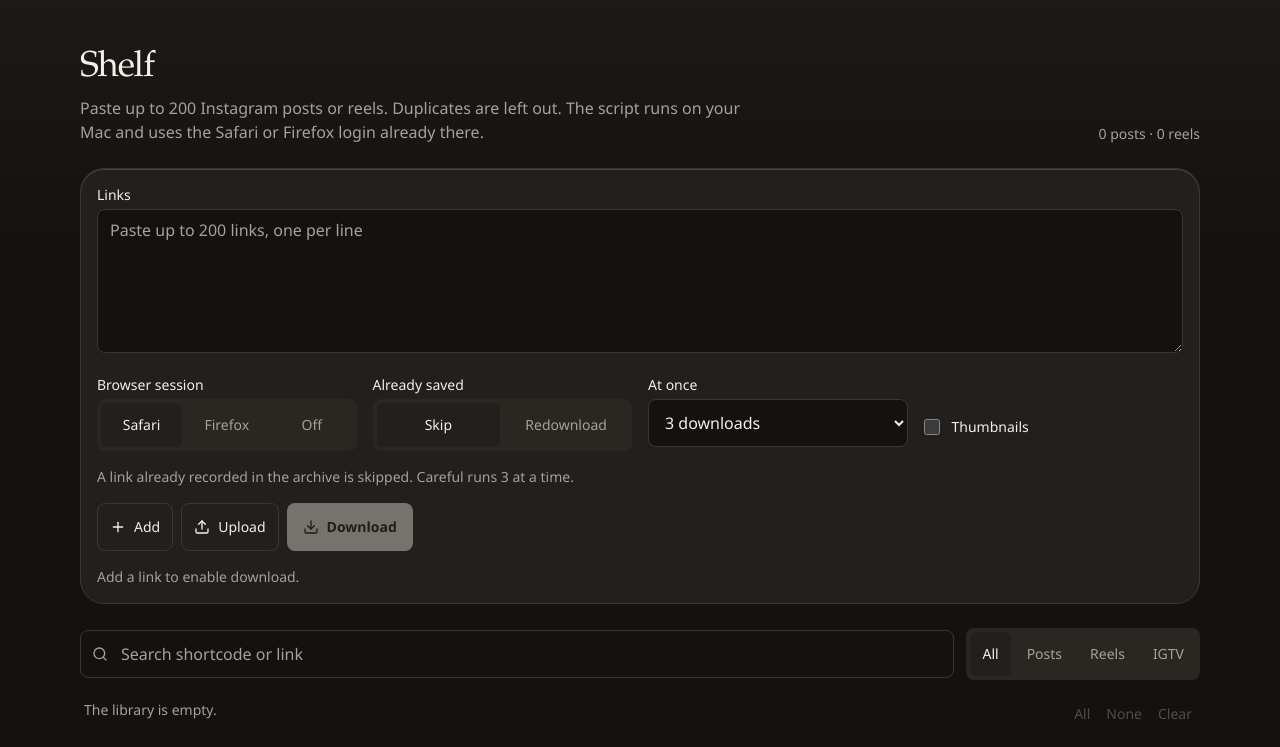
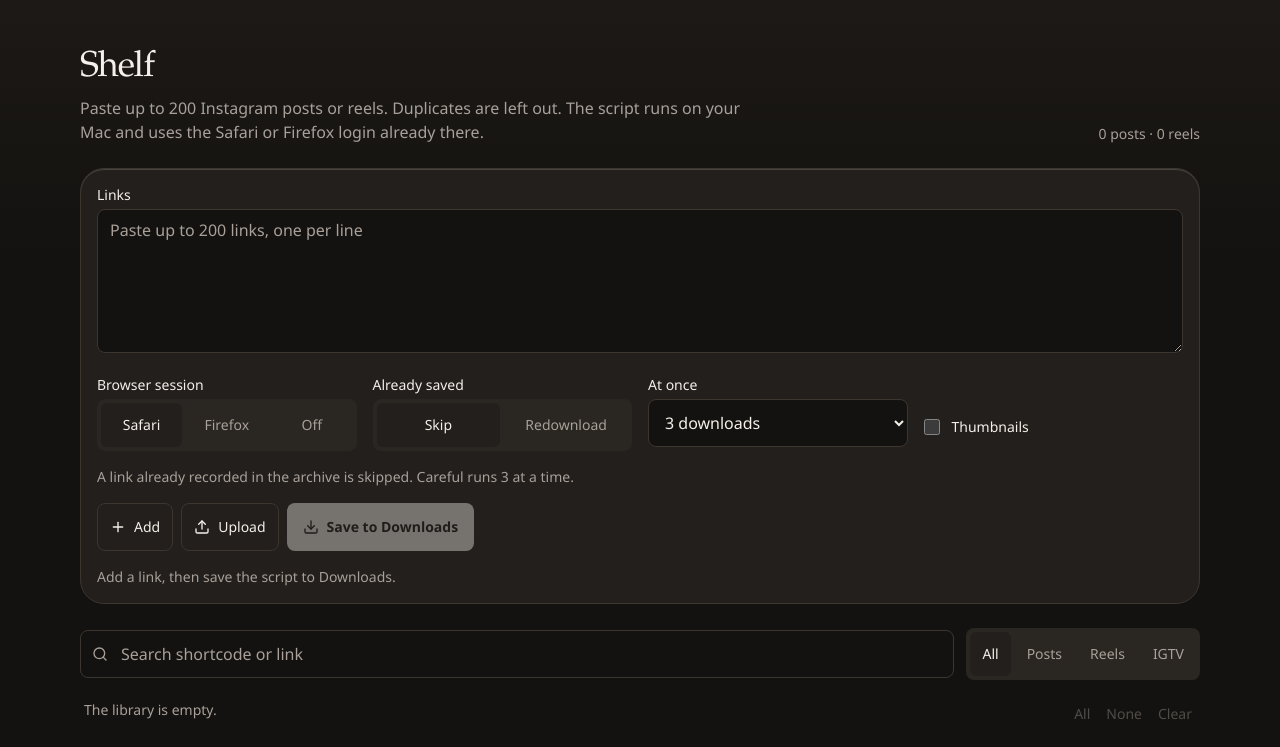
Before and after one commit to MiKhelangelo/shelf, a React (Vite) app: page / in a window 1280 px wide. Shown: the top 747 px of the page. Built offline with nearby package versions, Linux system fonts and the light colour scheme.

Commit message:
Save the script straight into Downloads.

```diff
--- a/src/App.tsx
+++ b/src/App.tsx
@@ -80,7 +80,6 @@ export function ShelfApp() {
   const [copied, setCopied] = useState(false);
   const [hydrated, setHydrated] = useState(false);
   const [armClear, setArmClear] = useState(false);
-  const [downloadUrl, setDownloadUrl] = useState<string | null>(null);
   const [digest, setDigest] = useState<string | null>(null);
   const fileRef = useRef<HTMLInputElement>(null);
 
@@ -126,16 +125,6 @@ export function ShelfApp() {
     () => items.filter((item) => (kind === "all" || item.kind === kind) && matchesQuery(item, query)),
     [items, kind, query],
   );
-
-  useEffect(() => {
-    if (!result.ok) {
-      setDownloadUrl(null);
-      return;
-    }
-    const url = URL.createObjectURL(new Blob([result.script], { type: "text/plain;charset=utf-8" }));
-    setDownloadUrl(url);
-    return () => URL.revokeObjectURL(url);
-  }, [result]);
 
   useEffect(() => {
     if (!result.ok) {
@@ -185,6 +174,21 @@ export function ShelfApp() {
       ),
     );
     return true;
+  }
+
+  function saveToDownloads() {
+    if (!result.ok) return;
+    const blob = new Blob([result.script], { type: "text/plain;charset=utf-8" });
+    const url = URL.createObjectURL(blob);
+    const anchor = document.createElement("a");
+    anchor.href = url;
+    anchor.download = "shelf-instagram.sh";
+    anchor.rel = "noopener";
+    document.body.appendChild(anchor);
+    anchor.click();
+    anchor.remove();
+    window.setTimeout(() => URL.revokeObjectURL(url), 1500);
+    setNotice("Saved shelf-instagram.sh to your Downloads folder.");
   }
 
   async function copyScript() {
@@ -259,15 +263,10 @@ export function ShelfApp() {
       ? "The library is empty."
       : `${counts.selected} of ${items.length} included. ${filtered.length} showing.`;
 
-  const downloadButton = downloadUrl ? (
-    <a href={downloadUrl} download="shelf-instagram.sh" className={`${primaryButton} w-full sm:w-auto`}>
+  const downloadButton = (
+    <button type="button" className={`${primaryButton} w-full sm:w-auto`} onClick={saveToDownloads} disabled={!result.ok}>
       <Download className="size-4" aria-hidden="true" />
-      Download
-    </a>
-  ) : (
-    <button type="button" className={`${primaryButton} w-full sm:w-auto`} disabled>
-      <Download className="size-4" aria-hidden="true" />
-      Download
+      Save to Downloads
     </button>
   );
 
@@ -428,8 +427,8 @@ export function ShelfApp() {
         </div>
         <p className="text-sm text-pretty text-muted">
           {result.ok
-            ? `Saves shelf-instagram.sh. ${settings.cookies === "none" ? "No cookies." : `${BROWSER_LABEL[settings.cookies]} login, on your Mac only.`}${digest ? ` sha256 ${digest.slice(0, 12)}` : ""}`
-            : "Add a link to enable download."}
+            ? `Puts shelf-instagram.sh in Downloads. Running it saves the videos to ${settings.outputDir}. ${settings.cookies === "none" ? "No cookies." : `${BROWSER_LABEL[settings.cookies]} login, on your Mac only.`}${digest ? ` sha256 ${digest.slice(0, 12)}` : ""}`
+            : "Add a link, then save the script to Downloads."}
         </p>
       </section>
 
```
